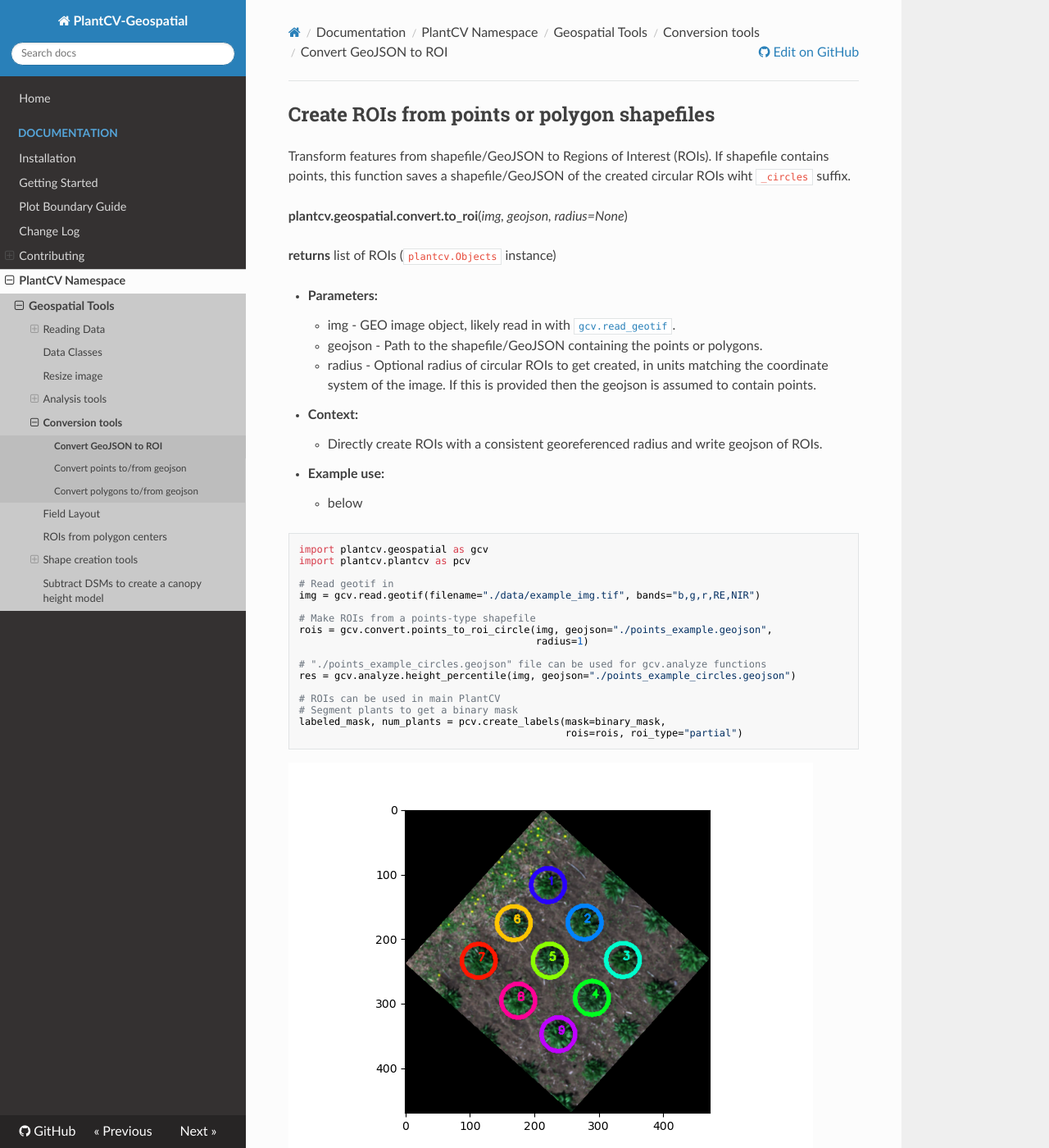
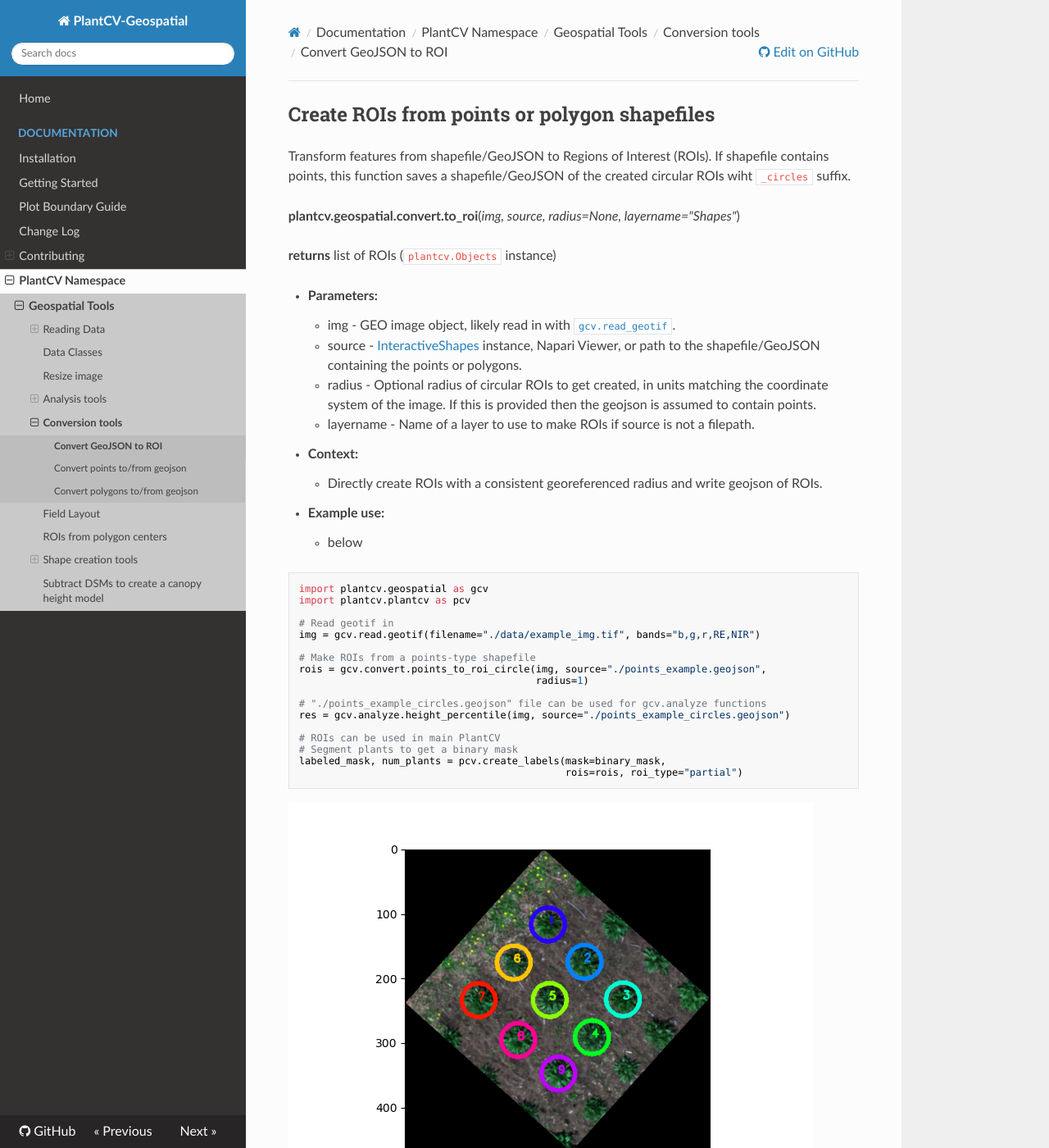
Before and after one commit to danforthcenter/plantcv-geospatial, an MkDocs documentation site: the page built from docs/to_roi.md, in a window 1280 px wide and 1400 px high. Shown: the whole window at 82% size. Built offline with MkDocs 1.6.1, drawn with Linux system fonts in a browser that asks for light colours; nearby versions of some CDN libraries.

Commit message:
docs updates for new to_roi behavior

```diff
--- a/docs/to_roi.md
+++ b/docs/to_roi.md
@@ -2,16 +2,17 @@
 
 Transform features from shapefile/GeoJSON to Regions of Interest (ROIs). If shapefile contains points, this function saves a shapefile/GeoJSON of the created circular ROIs wiht `_circles` suffix.
 
-**plantcv.geospatial.convert.to_roi**(*img, geojson, radius=None*)
+**plantcv.geospatial.convert.to_roi**(*img, source, radius=None, layername="Shapes"*)
 
 **returns** list of ROIs (`plantcv.Objects` instance)
 
 - **Parameters:**
     - img -  GEO image object, likely read in with [`gcv.read_geotif`](read_geotif.md).
-    - geojson - Path to the shapefile/GeoJSON containing the points or polygons.
+    - source - [InteractiveShapes](InteractiveShapes.md) instance, Napari Viewer, or path to the shapefile/GeoJSON containing the points or polygons.
     - radius - Optional radius of circular ROIs to get created,
                 in units matching the coordinate system of the image.
 				If this is provided then the geojson is assumed to contain points.
+	- layername - Name of a layer to use to make ROIs if source is not a filepath.
 
 - **Context:**
     - Directly create ROIs with a consistent georeferenced radius and write geojson of ROIs.
@@ -27,11 +28,11 @@ import plantcv.plantcv as pcv
 img = gcv.read.geotif(filename="./data/example_img.tif", bands="b,g,r,RE,NIR")
 
 # Make ROIs from a points-type shapefile
-rois = gcv.convert.points_to_roi_circle(img, geojson="./points_example.geojson",
+rois = gcv.convert.points_to_roi_circle(img, source="./points_example.geojson",
                                         radius=1)
 
 # "./points_example_circles.geojson" file can be used for gcv.analyze functions
-res = gcv.analyze.height_percentile(img, geojson="./points_example_circles.geojson")
+res = gcv.analyze.height_percentile(img, source="./points_example_circles.geojson")
 
 # ROIs can be used in main PlantCV
 # Segment plants to get a binary mask
```
Also changed, not shown: docs/InteractiveShapes.md (+4 -0 lines).
